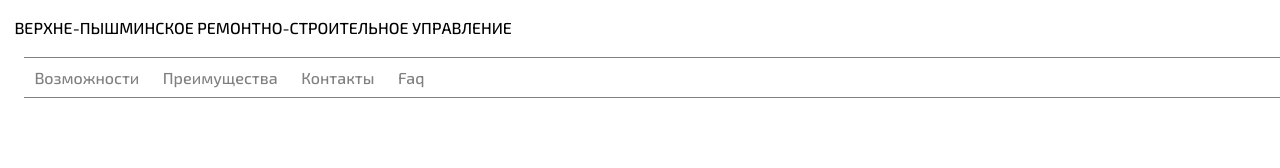
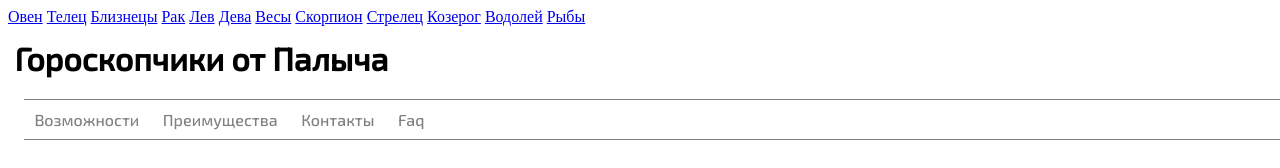
Before and after one commit to antonyagovitin/PCY_web, a plain HTML site: page index.html in a window 1280 px wide. Drawn offline with Linux system fonts and the light colour scheme.

Commit message:
upd html 1109

```diff
--- a/index.html
+++ b/index.html
@@ -8,7 +8,7 @@
 <body>
 	<header>
 			<div id="logo">
-				<span>ВЕРХНЕ-ПЫШМИНСКОЕ РЕМОНТНО-СТРОИТЕЛЬНОЕ УПРАВЛЕНИЕ</span>
+				<h1>Гороскопчики от Палыча</h1>
 			</div>
 			<div id="about">
 				<a href="#">Возможности</a>
@@ -16,6 +16,21 @@
 				<a href="#">Контакты</a>
 				<a href="#">Faq</a>
 			</div>
-		</header>
+	</header>
+	<div id="znaki">
+		<a href="#">Овен</a>
+		<a href="#">Телец</a>
+		<a href="#">Близнецы</a>
+		<a href="#">Рак</a>
+		<a href="#">Лев</a>
+		<a href="#">Дева</a>
+		<a href="#">Весы</a>
+		<a href="#">Скорпион</a>
+		<a href="#">Стрелец</a>
+		<a href="#">Козерог</a>
+		<a href="#">Водолей</a>
+		<a href="#">Рыбы</a>
+	</div>
+
 </body>
 </html>
```
